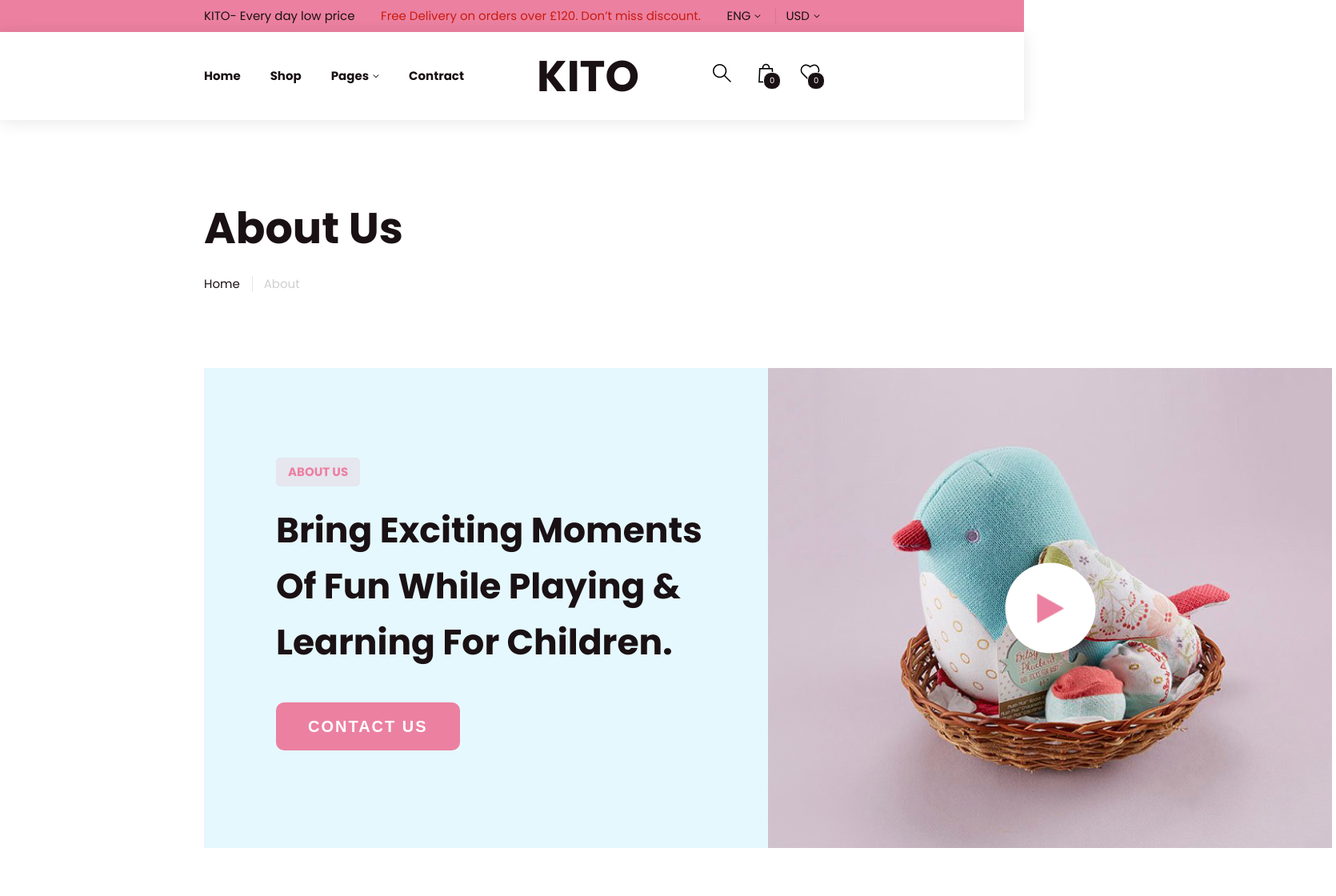
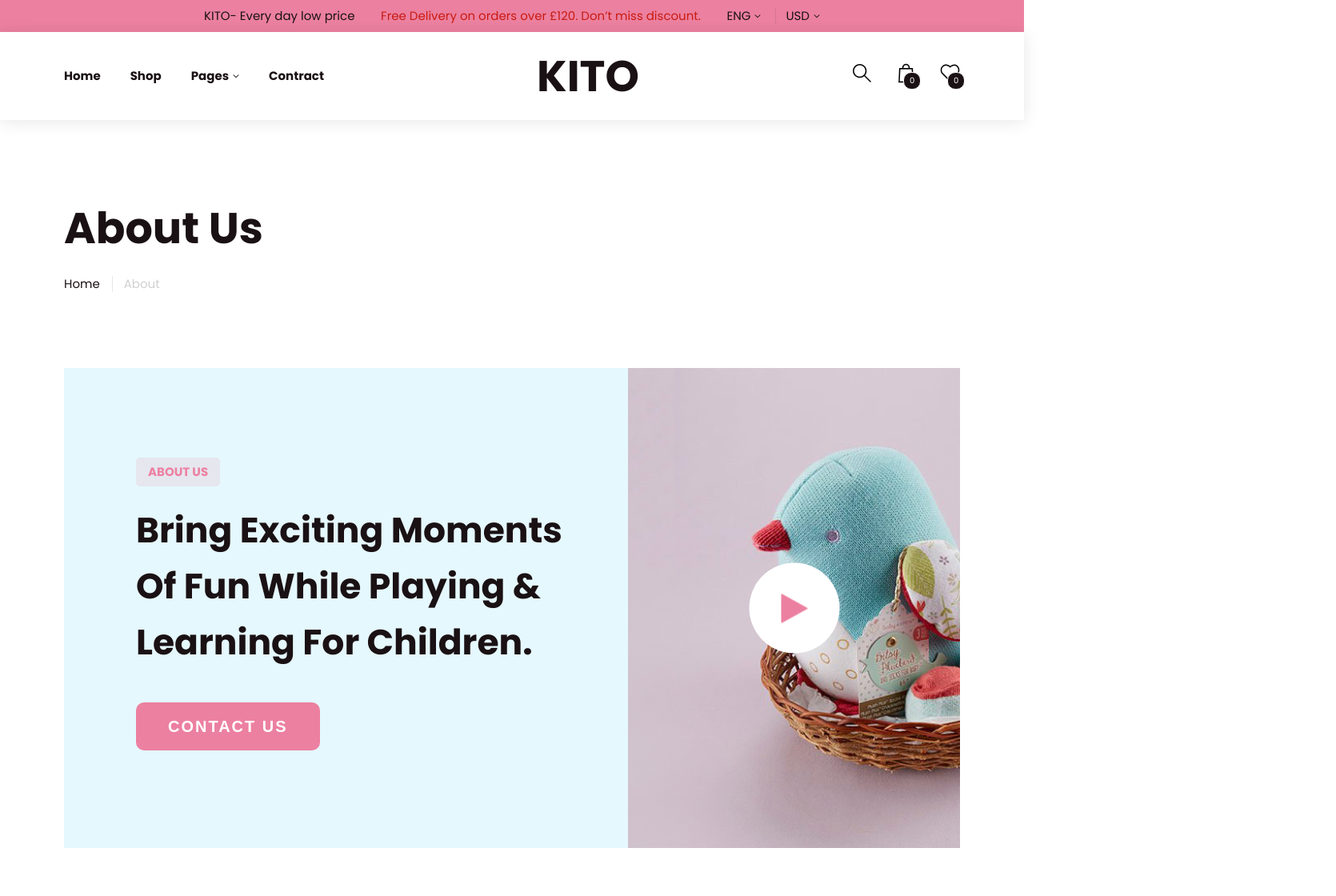
Before and after one commit to longnnt/beae_vn_test, a React (Create React App) app: page / in a window 1280 px wide. Shown: the top 1120 px of the page at 80% size, 1670 px wide, since content can reach past the window. Built offline with nearby package versions, Linux system fonts and the light colour scheme.

Commit message:
responsive 1488px

```diff
--- a/src/components/about_us/AboutBanner.jsx
+++ b/src/components/about_us/AboutBanner.jsx
@@ -82,7 +82,11 @@ learning for children."
           bg={"rgba(231, 96, 136, 1)"}
         />
       </Box>
-      <Box bg={"rgba(231, 96, 136, 1)"} position={"relative"}>
+      <Box
+        bg={"rgba(231, 96, 136, 1)"}
+        position={"relative"}
+        className={"bird"}
+      >
         <img src="/bird.png" alt="bird" className="about-banner__bird" />
         <Play />
       </Box>
--- a/src/components/proud_of/ProudOf.jsx
+++ b/src/components/proud_of/ProudOf.jsx
@@ -31,6 +31,7 @@ const PROUD_LIST = [
 ];
 
 export const ProudOf = ({ title }) => {
+  console.log(window.innerWidth);
   return (
     <Box className="proud-of">
       <Text
--- a/src/components/section/index.css
+++ b/src/components/section/index.css
@@ -11,3 +11,9 @@
     padding: 0;
   }
 }
+
+@media only screen and (max-width: 1488px) {
+  .section {
+    padding: 0 80px;
+  }
+}
--- a/src/index.css
+++ b/src/index.css
@@ -14,11 +14,11 @@ body {
   box-sizing: border-box;
 }
 
-@media only screen and (max-width: 1920px) {
+/* @media only screen and (max-width: 1920px) {
   body {
     width: 1920px;
   }
-}
+} */
 
 @media only screen and (max-width: 1920px) {
   body {
--- a/src/layouts/index.css
+++ b/src/layouts/index.css
@@ -150,6 +150,21 @@
     border-bottom: 1px solid rgba(26, 17, 20, 0.1);
     border-top: 1px solid rgba(26, 17, 20, 0.1);
     padding: 70px 0;
+  }
+}
+
+@media only screen and (max-width: 1488px) {
+  .nav-desktop {
+    padding: 0 80px;
+  }
+
+  .about__title {
+    font-size: 2.6rem;
+    line-height: 0%;
+  }
+
+  .bird {
+    overflow: hidden;
   }
 }
 
```
